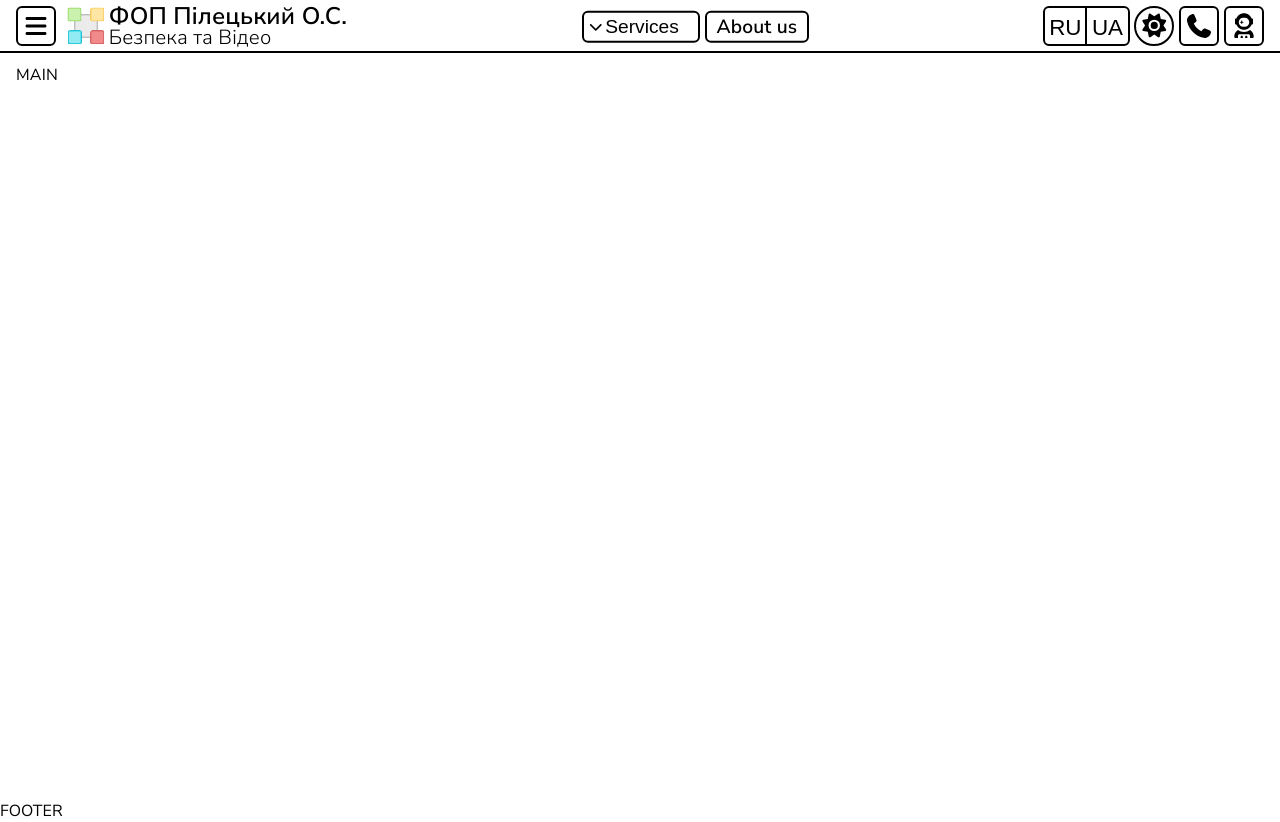
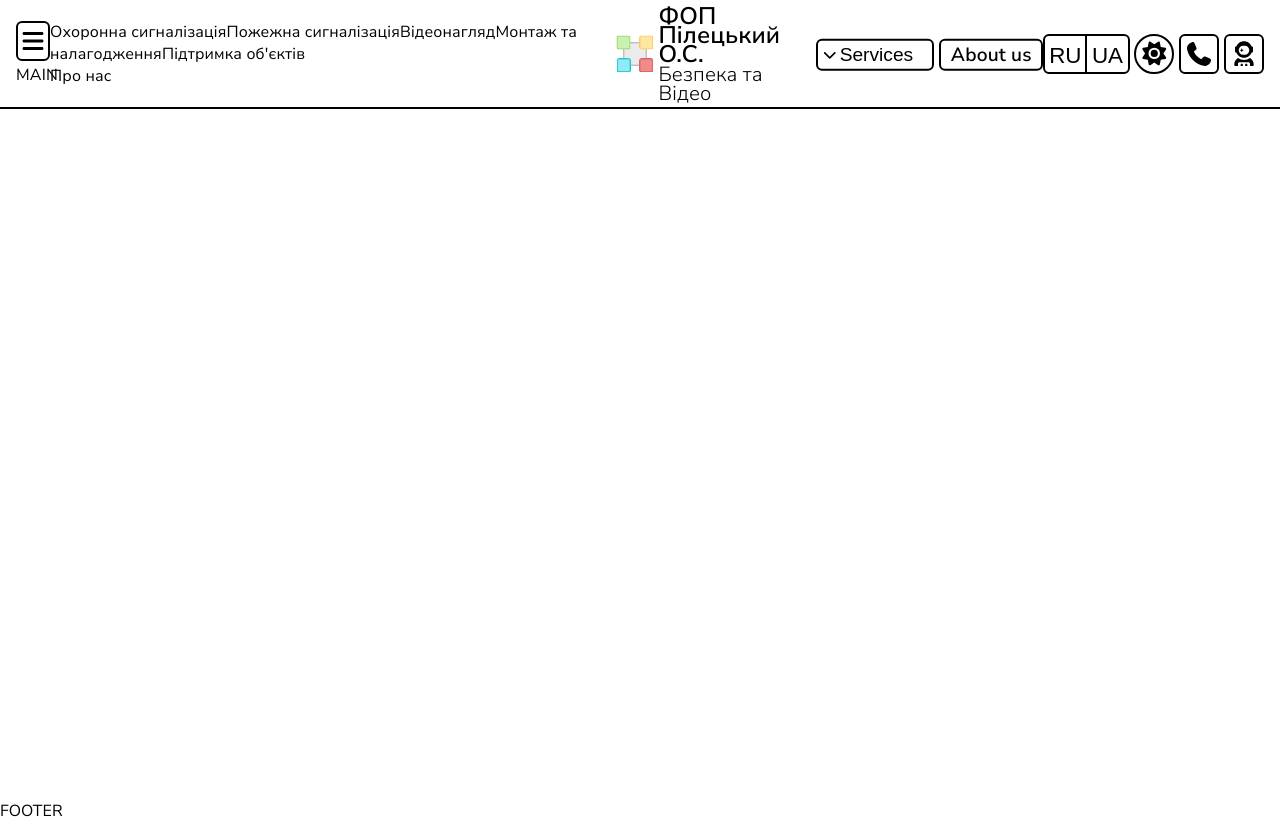
Before and after one commit to Vaygr99/AlarmVideoASP, a React (Vite) app in the folder client/: page / in a window 1280 px wide. Built offline with nearby package versions, Linux system fonts and the light colour scheme.

Commit message:
feat(header): add menu to logo area

```diff
--- a/client/src/components/header/logo/Logo.jsx
+++ b/client/src/components/header/logo/Logo.jsx
@@ -1,18 +1,23 @@
 // Displays logo sector inside the header
 import { faBars } from "@fortawesome/free-solid-svg-icons";
+import { useState } from "react";
 
 import Title from "../../ui/other/title/Title.jsx";
 import SquareIconButton from "../../ui/buttons/squareIconButton/SquareIconButton.jsx";
+import LogoMenu from "../../ui/menu/logoMenu/LogoMenu.jsx";
 
 import styles from "./Logo.module.css";
 
 // Logo area (in top <header>)
 function Logo() {
+  const [open, setOpen] = useState(true);
+
   return (
     <div id="logo" className={styles.container}>
       {/* button + menu (services and about us) */}
       <div>
         <SquareIconButton icon={faBars} className="top-square-button" />
+        {open && <LogoMenu />}
       </div>
       <Title />
     </div>
```
